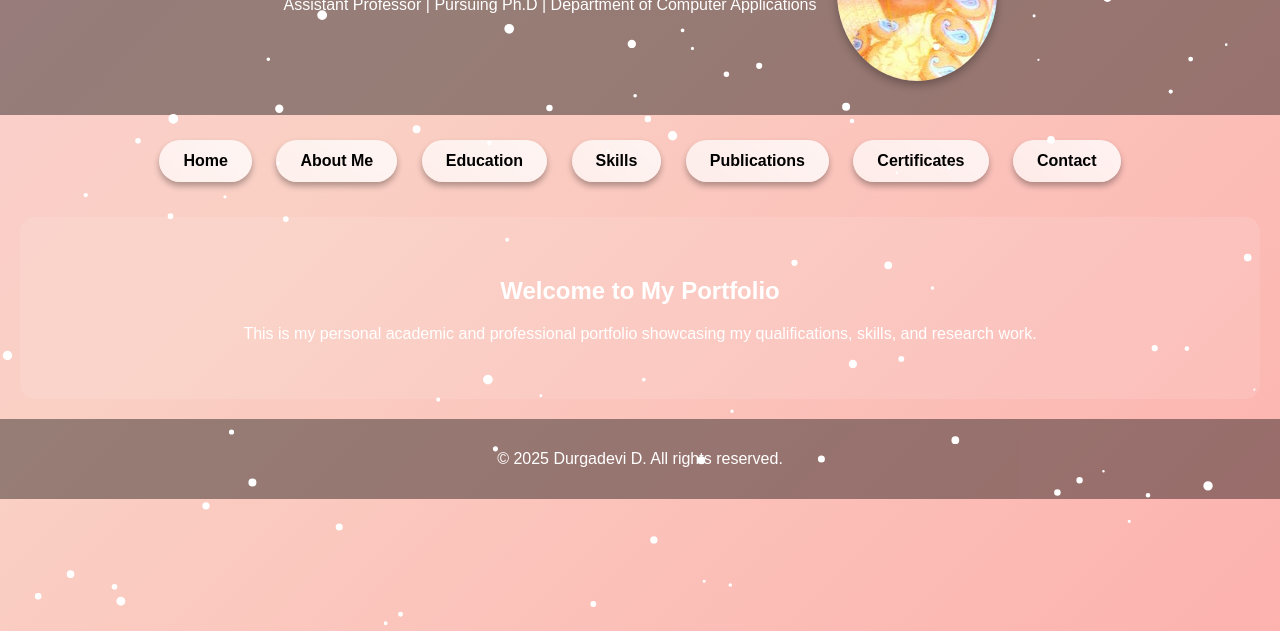
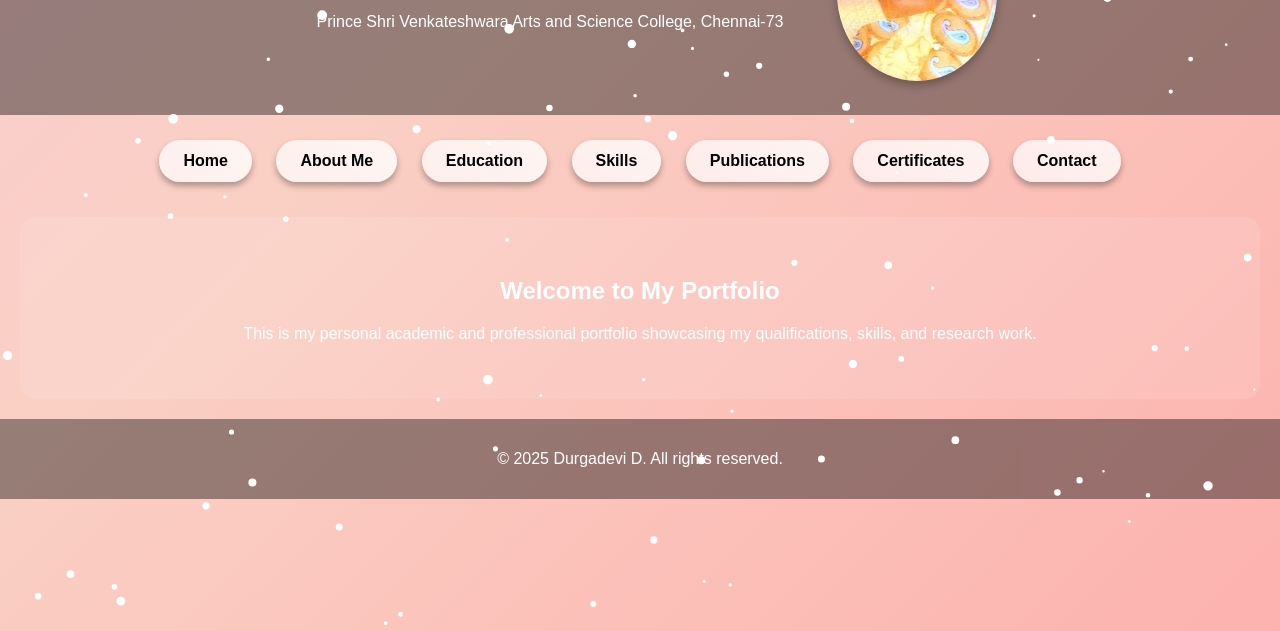
Before and after one commit to durgayaash/My-portfolio, a plain HTML site: page index.html in a window 1280 px wide. Shown: the part 169-800 px from the top of the page. Drawn offline with Linux system fonts and the light colour scheme.

Commit message:
Add files via upload

```diff
--- a/index.html
+++ b/index.html
@@ -15,6 +15,7 @@
     <div class="header-text">
       <h1>Durgadevi D</h1>
       <p>Assistant Professor | Pursuing Ph.D | Department of Computer Applications</p>
+      <p>Prince Shri Venkateshwara Arts and Science College, Chennai-73</p>
     </div>
     <div class="header-photo">
       <img src="durga foto.jpg" alt="Durgadevi D" class="my-photo">
```
